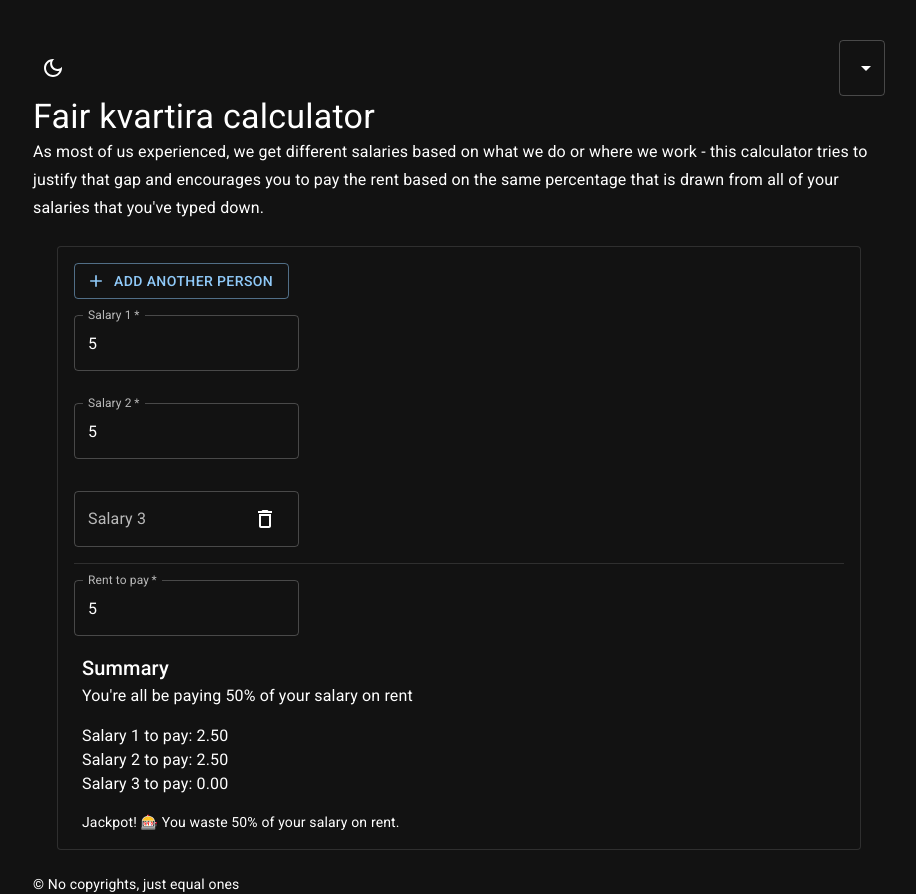
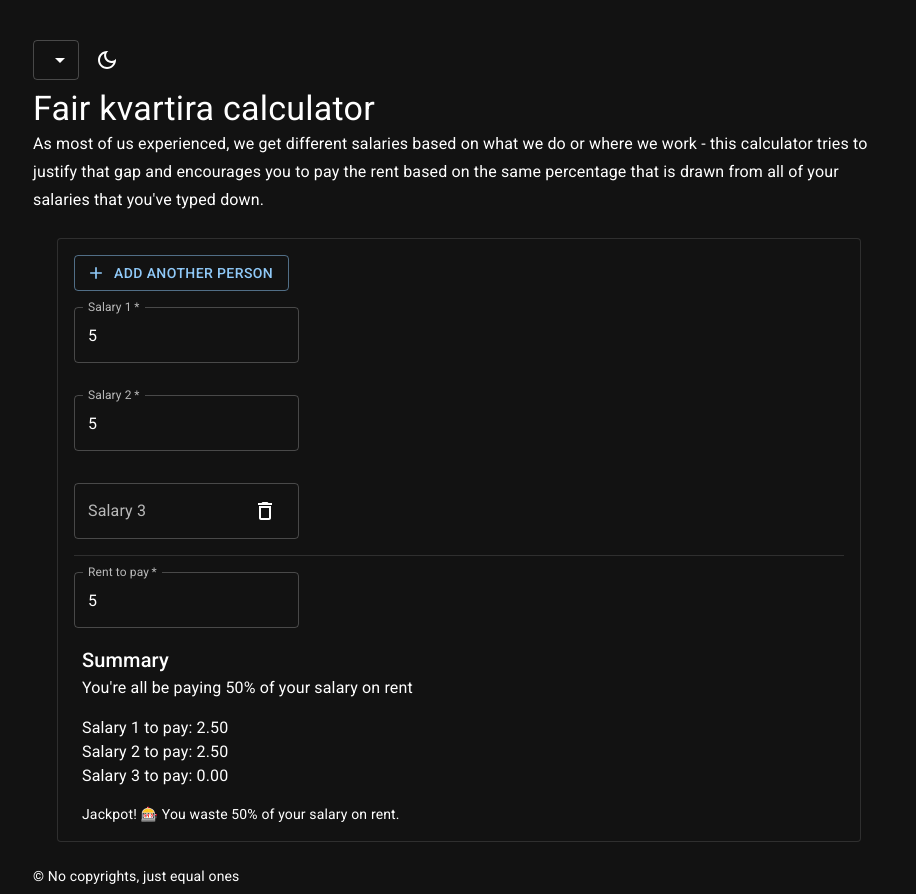
Before and after one commit to armandokun/fair-share, a React (Create React App) app: page / in a window 1280 px wide. Both pictures are taken after typing "5", "5", "5" into the empty fields and a click on the button "ADD ANOTHER PERSON". Shown: the whole page, without its empty margins (181-1097 px from the left). Built offline with nearby package versions, Linux system fonts and the light colour scheme.

Commit message:
Polishing edges

```diff
--- a/src/App.tsx
+++ b/src/App.tsx
@@ -1,4 +1,4 @@
-import { Box, Container, Typography } from "@mui/material";
+import { Box, Container, Stack, Typography } from "@mui/material";
 import { useTranslation } from "react-i18next";
 
 import { Footer, Form, LanguageSelector, ToggleColorMode } from "./components";
@@ -8,15 +8,11 @@ function App() {
 
   return (
     <Container maxWidth="md" sx={{ mt: 5 }}>
-      <Box
-        sx={{
-          display: "flex",
-          alignItems: "center",
-          justifyContent: "space-between",
-        }}
-      >
-        <ToggleColorMode />
-        <LanguageSelector />
+      <Box sx={{ mb: 1 }}>
+        <Stack direction="row" spacing={1}>
+          <LanguageSelector />
+          <ToggleColorMode />
+        </Stack>
       </Box>
       <Typography variant="h4">{t("intro.title")}</Typography>
       <Typography variant="subtitle1">{t("intro.description")}</Typography>
--- /dev/null
+++ b/src/components/Form/BinIcon.tsx
@@ -0,0 +1,17 @@
+import { DeleteOutlined } from "@mui/icons-material";
+import { IconButton, InputAdornment } from "@mui/material";
+
+type Props = {
+  position: "start" | "end";
+  onClick?: React.MouseEventHandler<HTMLButtonElement>;
+};
+
+const BinIcon = ({ position, onClick }: Props) => (
+  <InputAdornment position={position}>
+    <IconButton onClick={onClick}>
+      <DeleteOutlined />
+    </IconButton>
+  </InputAdornment>
+);
+
+export default BinIcon;
--- a/src/components/Form/Form.tsx
+++ b/src/components/Form/Form.tsx
@@ -5,14 +5,14 @@ import {
   Card,
   Container,
   Divider,
-  IconButton,
-  InputAdornment,
   Stack,
   TextField,
   Typography,
 } from "@mui/material";
-import { Add, DeleteOutlined } from "@mui/icons-material";
+import { Add } from "@mui/icons-material";
 import { useTranslation } from "react-i18next";
+
+import BinIcon from "./BinIcon";
 
 import { REQUIRED_SALARIES } from "../../constants";
 import {
@@ -46,30 +46,35 @@ const Form = () => {
       return [...prevState];
     });
 
-  const renderBinIcon = (index: number) => (
-    <InputAdornment position="end">
-      <IconButton onClick={handleRemove(index)}>
-        <DeleteOutlined />
-      </IconButton>
-    </InputAdornment>
-  );
-
-  const renderSalariesInputs = () => {
-    return salaries.map((_, index) => {
+  const renderSalariesInputs = () =>
+    salaries.map((_, index) => {
       return (
         <TextField
           key={`salary-${index}`}
           label={t("salary.title", { number: index + 1 })}
           type="number"
           InputProps={{
-            endAdornment: index >= REQUIRED_SALARIES && renderBinIcon(index),
+            endAdornment: index >= REQUIRED_SALARIES && (
+              <BinIcon position="end" onClick={handleRemove(index)} />
+            ),
           }}
           required={index < REQUIRED_SALARIES}
           onChange={handleChange(index)}
         />
       );
     });
-  };
+
+  const renderSalariesOutputs = () =>
+    salaries.map((salary, index) => {
+      return (
+        <Typography variant="body1" key={`summary-${index}`}>
+          {t("summary.salary.title", {
+            number: index + 1,
+            payment: getIndividualPayment(salary, salaryPercent),
+          })}
+        </Typography>
+      );
+    });
 
   const renderEvaluationNote = () => {
     if (salaryPercent > 99) return t("summary.evaluation_note.title.error");
@@ -82,7 +87,7 @@ const Form = () => {
 
   const renderSummary = () => {
     const formattedSalaryPercent = salaryPercent.toPrecision(2);
-    const summarySalaryPercentText =
+    const summaryDescription =
       decimalCount(salaryPercent) === 0
         ? t("summary.description_exact", {
             salaryPercent: formattedSalaryPercent,
@@ -96,18 +101,9 @@ const Form = () => {
         <Box sx={{ "& .MuiTextField-root": { m: 2 } }}>
           <Typography variant="h6">{t("summary.title")}</Typography>
           <Typography variant="body1" sx={{ mb: 2 }}>
-            {summarySalaryPercentText}
+            {summaryDescription}
           </Typography>
-          {salaries.map((salary, index) => {
-            return (
-              <Typography variant="body1" key={`summary-${index}`}>
-                {t("summary.salary.title", {
-                  number: index + 1,
-                  payment: getIndividualPayment(salary, salaryPercent),
-                })}
-              </Typography>
-            );
-          })}
+          {renderSalariesOutputs()}
           <Typography variant="body2" sx={{ mt: 2 }}>
             {renderEvaluationNote()}
           </Typography>
--- a/src/components/LanguageSelector/LanguageSelector.tsx
+++ b/src/components/LanguageSelector/LanguageSelector.tsx
@@ -27,6 +27,8 @@ const LanguageSelector = () => {
     <FormControl>
       <Select
         id="language-select"
+        aria-label="language-select"
+        size="small"
         value={selectedLanguage}
         onChange={handleChange}
       >
```
